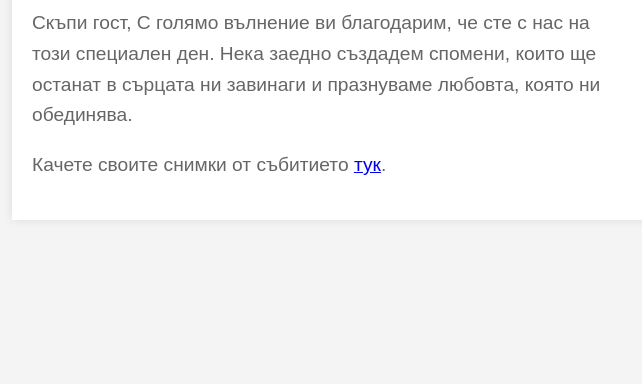
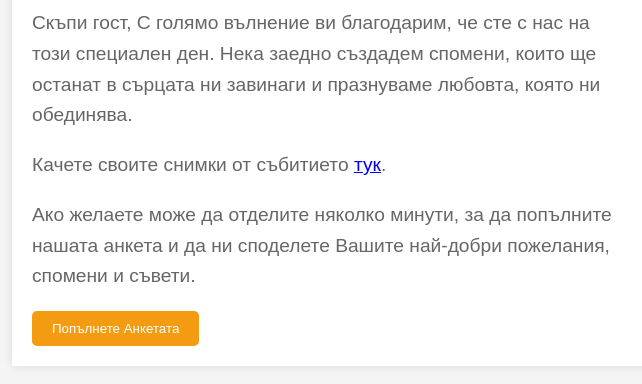
Before and after one commit to 5Z4RzAJqu/4bf70a5cbcc78984c5c2b97c5a14ebe52d119df14b20e6e3dc3dce9a0357a7a5.github.io, a plain HTML site: page WGNhhEJtPF8ELiR.html in a window 1280 px wide. Shown: the part 176-560 px from the top of the page, without its empty margins (308-950 px from the left). Drawn offline with Linux system fonts and the light colour scheme.

Commit message:
Update WGNhhEJtPF8ELiR.html

```diff
--- a/WGNhhEJtPF8ELiR.html
+++ b/WGNhhEJtPF8ELiR.html
@@ -35,6 +35,13 @@
         <p>Скъпи гост,
 С голямо вълнение ви благодарим, че сте с нас на този специален ден. Нека заедно създадем спомени, които ще останат в сърцата ни завинаги и празнуваме любовта, която ни обединява.</p>
     <p>Качете своите снимки от събитието <a href="https://drive.google.com/drive/folders/1vjG21vp-2p81zuBqBNysgq3OrpUk6G6a?usp=sharing" target="_blank">тук</a>.</p>
+
+    <p>Ако желаете може да отделите няколко минути, за да попълните нашата анкета и да ни споделете Вашите най-добри пожелания, спомени и съвети.</p>
+  <a href="https://docs.google.com/forms/d/e/1FAIpQLSeO8LBJHnORtxXZoVsNcyhIWS1aqRpn0VkgPWClUv67FgXZOQ/viewform?usp=sf_link" target="_blank">
+    <button style="background-color:#f39c12; color:white; padding:10px 20px; border:none; border-radius:5px; cursor:pointer;">
+      Попълнете Анкетата
+    </button>
+  </a>
     </div>
 </body>
 </html>
```
